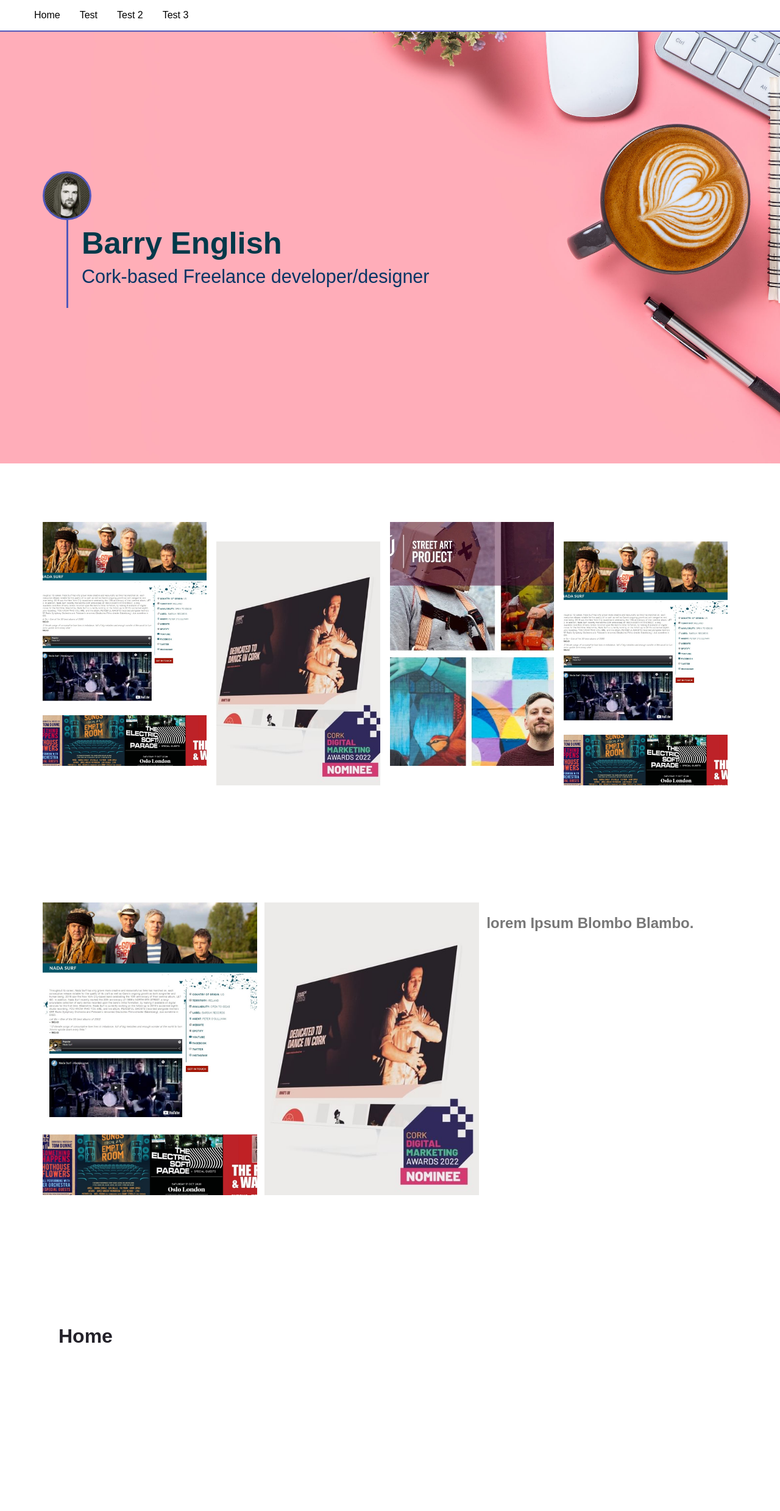
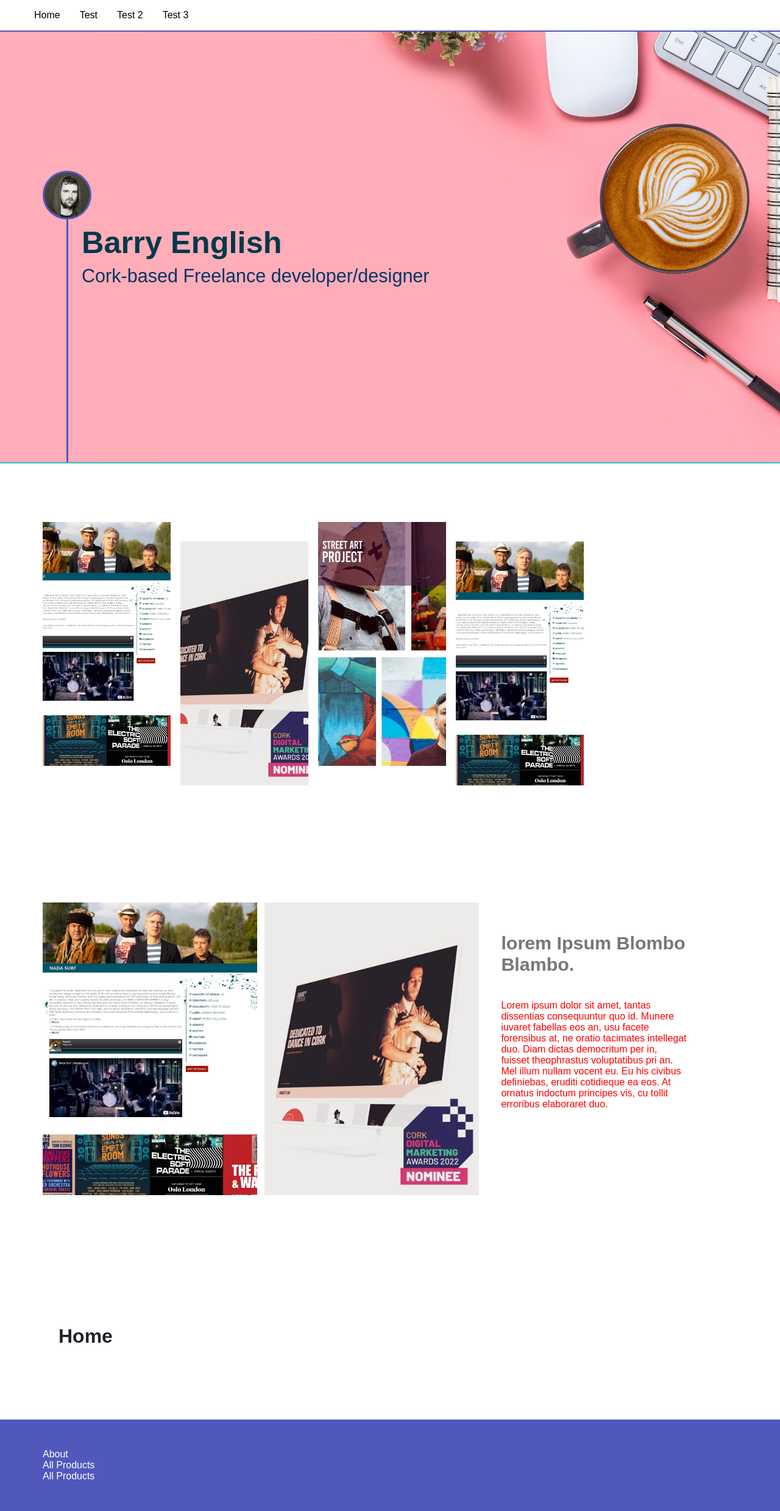
Before and after one commit to DoubleMarv/freelance_gatsby_site, a Gatsby site: page / in a window 1280 px wide. Shown: the whole page at 61% size. Before the commit the page ends 2328 px from the top, so only its background shows below. Built offline with nearby package versions, Linux system fonts and the light colour scheme; Gatsby itself is replaced by a stand-in of ours; a small style sheet from the web is missing.

Commit message:
Updates
More tidying, footer added, container etc

```diff
--- /dev/null
+++ b/src/asset_includes/footer.scss
@@ -0,0 +1,28 @@
+@import 'allvars';
+
+
+
+.main-footer{
+    background: $purple;
+    display: flex;
+    align-items: center;
+    ul{
+        margin:0;
+        margin-top: 3rem;
+        margin-bottom: 3rem;
+        padding: 0;
+        li{
+            list-style-type: none;
+                a{
+                    color: $realwhite;
+                    text-decoration: none;
+                }
+        }
+    }
+    h2{
+        font-size: calc(1.5rem + 0.5vw);
+    }
+    p{
+        font-size: calc(1rem + 0.5vw);
+    }
+}
--- a/src/asset_includes/homepagebanner.scss
+++ b/src/asset_includes/homepagebanner.scss
@@ -9,6 +9,7 @@
 	height: 95vh;
 display: flex;
 align-items: center;
+overflow: hidden;
 
 .textholdo{
 
@@ -24,23 +25,17 @@ align-items: center;
 	margin: 0;
 	padding: 3px;
 	border: 3px solid $purple;
-}
 
-
-.headshot:after{
-	content: '';
-	border-left: 3px solid $purple;
-	height: 0rem;
+	.innerline{
+		border-left: 3px solid $purple;
 	left: calc(2.5rem - 4.5px);
 	top: calc(5rem - 3px);
 		transition: all 0.2s ease;
 	position: absolute;
+	}
+
 }
-.headshot.longtail:after{
-	content: '';
-	transition: all 0.2s ease;
-	height: 9rem !important;
-}
+
 
 
 p,h1{
@@ -77,3 +72,7 @@ p,h1{
 }
 
 }
+
+.homepagebanner.borderbottom{
+	border-bottom: 2px solid #33bec3;
+}
--- /dev/null
+++ b/src/asset_includes/textitem.scss
@@ -0,0 +1,16 @@
+@import 'allvars';
+
+
+
+.centvert-textholder{
+    display: flex;
+    align-items: center;
+    flex-direction: column;
+    padding: 1.5rem;
+    h2{
+        font-size: calc(1.5rem + 0.5vw);
+    }
+    p{
+        font-size: calc(.6rem + 0.5vw);
+    }
+}
--- a/src/components/footer.js
+++ b/src/components/footer.js
@@ -1,14 +1,19 @@
 import * as React from 'react'
 import { Link } from 'gatsby'
+import {footer} from '../asset_includes/footer.scss';
 
 
 const Footer = () => {
   return (
     <>
+    <div className="main-footer">
+      <div className="containo">
       <ul><li><Link to="/about">About</Link></li>
       <li><Link to="/products">All Products</Link></li>
        <li><Link to="/products/product_1">All Products</Link></li>
       </ul>
+      </div>
+    </div>
     </>
   )
 }
--- a/src/components/griditem.js
+++ b/src/components/griditem.js
@@ -12,8 +12,8 @@ const Griditem = (props) => {
   const itemindex = props.indexo;
       const ref = useRef(null);
   const isInView = useInView(ref);
-  const whynum = (itemindex*100);
-  const delayo = (itemindex*0.5);
+ const whynum = ((itemindex+1)*1.2);
+  const delayo = (whynum*0.5);
   const disto = (100+(itemindex*17));
   let topdistance = (isInView ? 0 : disto );
   return (
@@ -22,7 +22,7 @@ const Griditem = (props) => {
 style={{backgroundImage:'url('+ backimage +')'}}
 initial="hidden"
 animate={{ y: topdistance }}
-transition={{ ease: "easeOut", duration: 0.35 }}
+transition={{ ease: "easeOut", duration: delayo }}
 className="griditem"
 ></motion.div>
     </>
--- a/src/components/homepagebanner.js
+++ b/src/components/homepagebanner.js
@@ -4,33 +4,44 @@ import {holdsoneyou_nav} from '../asset_includes/homepagebanner.scss';
 import { motion } from "framer-motion"
 
 
-function addBalloonClass() {
-  document.querySelector("#balloonhead").classList.add('longtail');
+function addborderbottom() {
+    document.querySelector("#homepagebanner").classList.add('borderbottom');
 }
 
 const Homepagebanner = () => {
   return (
     <>
-      <section className="homepagebanner">
+
+<motion.section id="homepagebanner" className="homepagebanner"
+      initial={{ opacity: 0.4 }}
+      animate={{ opacity: 1 }}
+      transition={{ type: "spring", stiffness: 40, delay: .2 }}
+onAnimationComplete={addborderbottom}>
       <div className="containo">
       <div className="textholdo">
 
       <motion.figure id="balloonhead" className="headshot"
       initial={{ y: 200, opacity: 0 }}
   animate={{ y: 0, opacity: 1 }}
-  transition={{ type: "spring", stiffness: 100, delay: 0.3 }}
-  onAnimationComplete={addBalloonClass}
-      ></motion.figure>
+  transition={{ type: "spring", stiffness: 100, delay: 0.2 }}
+      >
+              <motion.div className="innerline"
+      initial={{ height: 0 }}
+  animate={{ height: 900 }}
+  transition={{ type: "spring", stiffness: 40, delay: .7 }}
+
+      ></motion.div>
+      </motion.figure>
       <motion.p
       initial={{ x: -50, opacity: 0 }}
   animate={{ x: 0, opacity: 1 }}
-  transition={{ type: "spring", stiffness: 50, delay: 0.4 }}>Barry English</motion.p>
+  transition={{ type: "spring", stiffness: 50, delay: 0.3 }}>Barry English</motion.p>
       	<motion.h1 initial={{ x: -30, opacity: 0 }}
   animate={{ x: 0, opacity: 1 }}
-  transition={{ type: "spring", stiffness: 60, delay: 0.5 }}>Cork-based Freelance developer/designer</motion.h1>
+  transition={{ type: "spring", stiffness: 60, delay: 0.4 }}>Cork-based Freelance developer/designer</motion.h1>
       </div>
       </div>
-      </section>
+      </motion.section>
     </>
   )
 }
--- a/src/components/layout.js
+++ b/src/components/layout.js
@@ -8,10 +8,8 @@ const Layout = ({children}) => {
   return (
 <div className="all-layout">
 <Navbar />
-			<div className="">
-			{children}
-			</div>
-
+{children}
+<Footer />
 </div>
   )
 }
--- a/src/components/portfoliogrid.js
+++ b/src/components/portfoliogrid.js
@@ -10,6 +10,7 @@ const Portfoliogrid = (props) => {
   const showitemsnumber = props.showitems;
   const imagios = props.images;
 const titler = props.title;
+const contenttext = props.content;
   return (
     <>
       <section className="portfoliogrid">
@@ -20,7 +21,7 @@ const titler = props.title;
             return <Griditem key={image} backgroundImage={image} indexo={index}>{index}</Griditem>;
           })}
 
-      <Textitem titletext={titler} />
+      <Textitem titletext={titler} contento={contenttext}/>
       </div>
       </div>
       </section>
--- a/src/components/textitem.js
+++ b/src/components/textitem.js
@@ -1,6 +1,6 @@
 import * as React from 'react'
 import { Link } from 'gatsby'
-import {griditem} from '../asset_includes/griditem.scss';
+import {griditem} from '../asset_includes/textitem.scss';
 import {useRef} from 'react';
 import { motion } from "framer-motion";
 import { useInView } from "framer-motion";
@@ -9,9 +9,13 @@ import { useInView } from "framer-motion";
 
 const Textitem = (props) => {
   const thetext = props.titletext;
+  const thecont = props.contento;
   return (
     <>
+<div className="centvert-textholder">
 <h2>{thetext}</h2>
+<p>{thecont}</p>
+</div>
     </>
   )
 }
--- a/src/pages/index.js
+++ b/src/pages/index.js
@@ -23,10 +23,12 @@ images={[image1, image2, image3, image4]}
     showitems="4"/>
         <Portfoliogrid
 images={[image1, image2]}
-    showitems="2" title="lorem Ipsum Blombo Blambo."/>
+    showitems="2" title="lorem Ipsum Blombo Blambo."
+    content="Lorem ipsum dolor sit amet, tantas dissentias consequuntur quo id. Munere iuvaret fabellas eos an, usu facete forensibus at, ne oratio tacimates intellegat duo. Diam dictas democritum per in, fuisset theophrastus voluptatibus pri an. Mel illum nullam vocent eu. Eu his civibus definiebas, eruditi cotidieque ea eos. At ornatus indoctum principes vis, cu tollit erroribus elaboraret duo.
+    ">/></Portfoliogrid>
 
         <main style={pageStyles}>
-<div class=""><h1>Home</h1></div>
+<div class="containo"><h1>Home</h1></div>
     </main>
      </Layout>
     </>
```
